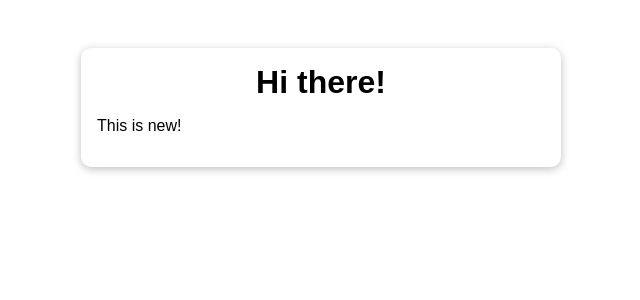
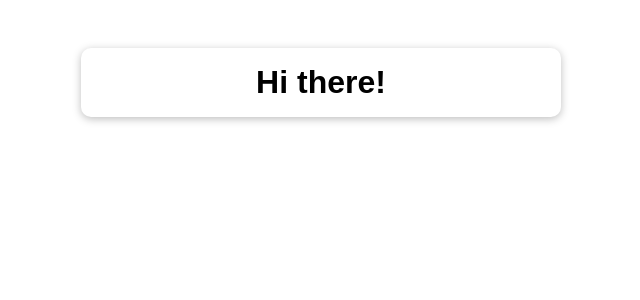
Before and after one commit to PatrikPridal/A-Look-Behind-The-Scenes-Of-React, a React (Create React App) app: page / in a window 1280 px wide. Shown: the top 300 px of the page, without its empty margins (319-959 px from the left). Built offline with nearby package versions, Linux system fonts and the light colour scheme.

Commit message:
showing element conditionaly

```diff
--- a/src/App.js
+++ b/src/App.js
@@ -3,12 +3,12 @@ import React, { useState } from 'react';
 import './App.css';
 
 function App() {
-  const [] = useState();
+  const [showParagraph, setShowParagraph] = useState(false);
 
   return (
     <div className="app">
       <h1>Hi there!</h1>
-      <p>This is new!</p>
+      {showParagraph && <p>This is new!</p>}
     </div>
   );
 }
```
